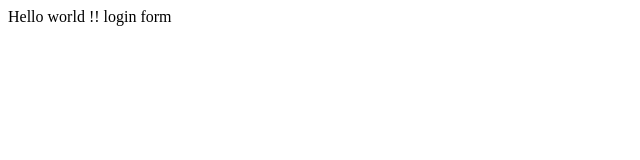
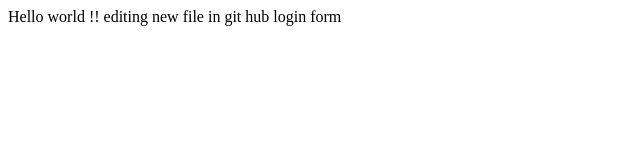
Before and after one commit to satyatejkammili/1st-project, a plain HTML site: page index.html in a window 1280 px wide. Shown: the whole page, without its empty margins (0-640 px from the left). Drawn offline with Linux system fonts and the light colour scheme.

Commit message:
Update index.html
edited on git hub

```diff
--- a/index.html
+++ b/index.html
@@ -5,6 +5,7 @@
 </head>
 <body>
 Hello world !!
+  editing new file in git hub
 login form
 </body>
 </html>
```
